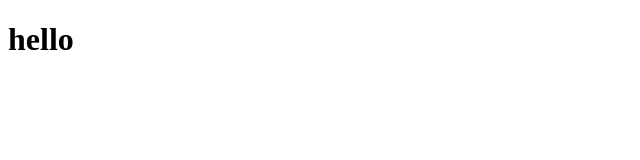
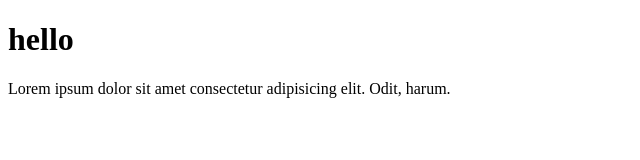
Before and after one commit to makin911/shop, a plain HTML site: page index.html in a window 1280 px wide. Shown: the whole page, without its empty margins (0-640 px from the left). Drawn offline with Linux system fonts and the light colour scheme.

Commit message:
new p tag

```diff
--- a/index.html
+++ b/index.html
@@ -13,5 +13,6 @@
 </head>
 <body>
   <h1>hello</h1>
+  <p>Lorem ipsum dolor sit amet consectetur adipisicing elit. Odit, harum.</p>
 </body>
 </html>
```
